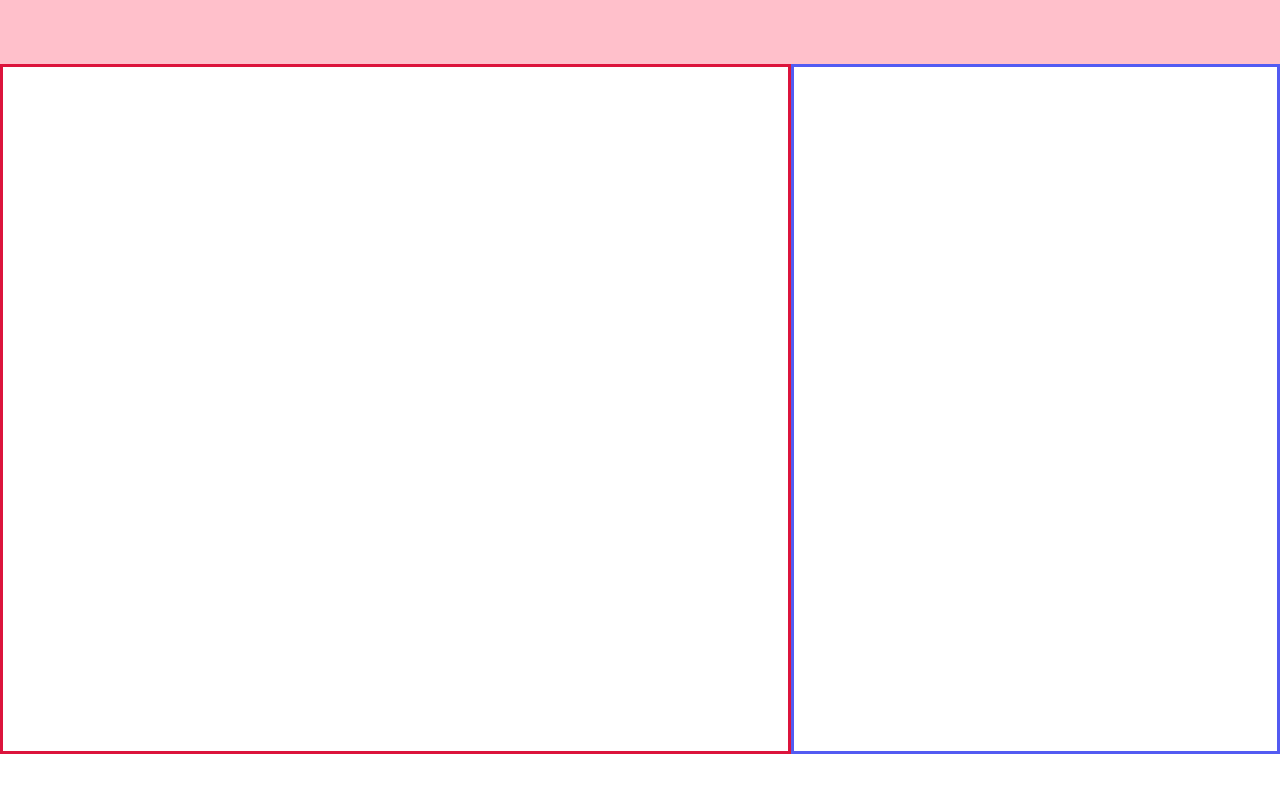
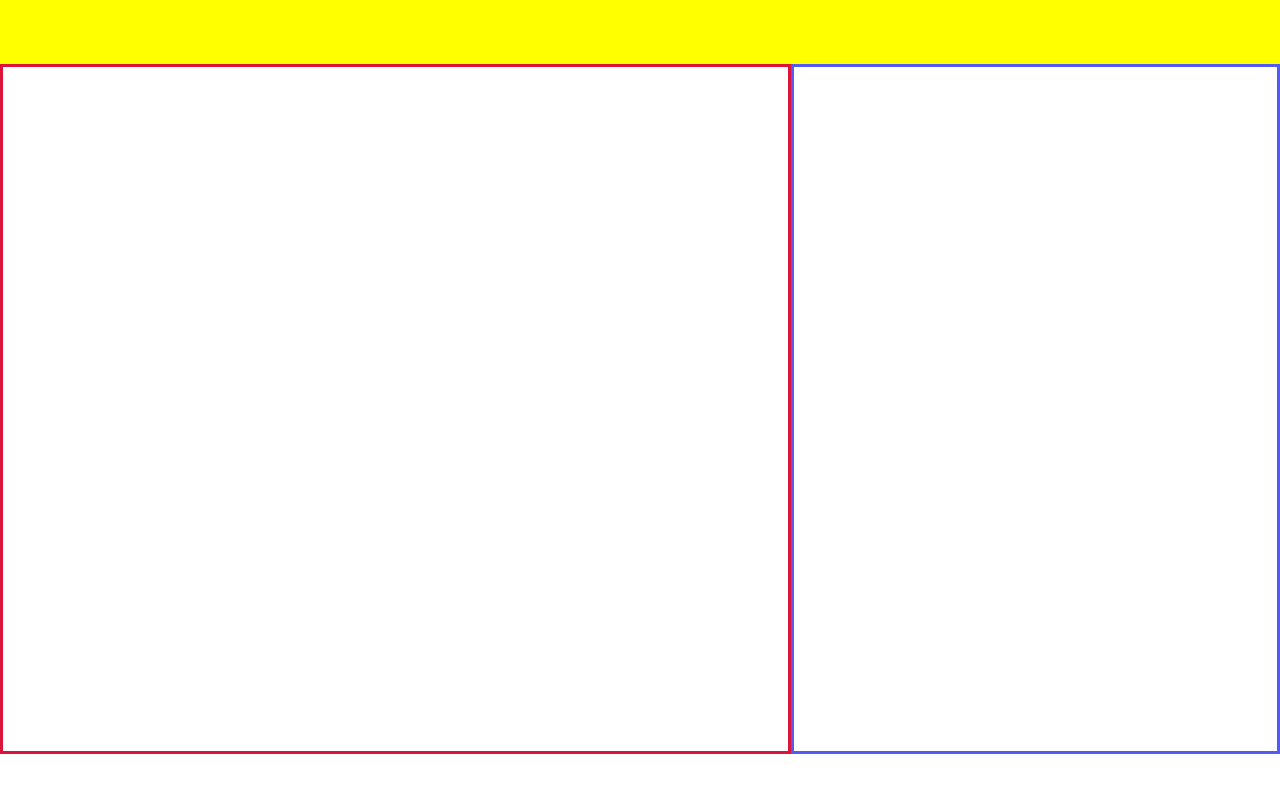
Before and after one commit to fvlvte/knursy-frontend, a Preact app: page / in a window 1280 px wide. Shown: the top 792 px of the page. Built offline with nearby package versions, Linux system fonts and the light colour scheme.

Commit message:
kolor (#1)

```diff
--- a/src/features/landing/components/TopBar.css
+++ b/src/features/landing/components/TopBar.css
@@ -1,5 +1,5 @@
 .topBar {
-    background-color: pink;
+    background-color: yellow;
 
     width: 100%;
     height: 100%;
```
